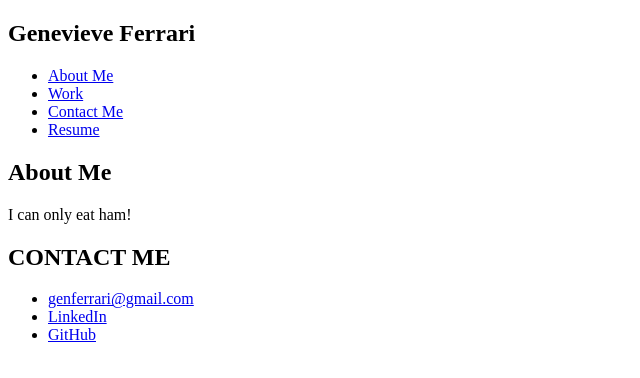
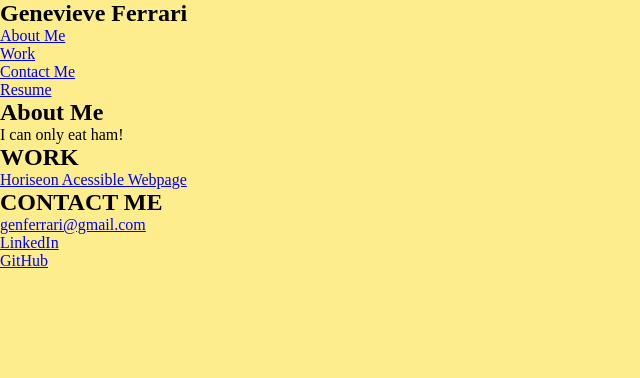
Before and after one commit to gjferrari/GenevieveFerrariPortfolio, a plain HTML site: page index.html in a window 1280 px wide. Shown: the whole page, without its empty margins (0-640 px from the left). Drawn offline with Linux system fonts and the light colour scheme.

Commit message:
added stylesheet to index & background color to style.css

```diff
--- a/assets/style.css
+++ b/assets/style.css
@@ -0,0 +1,9 @@
+* {
+    box-sizing: border-box;
+    padding: 0;
+    margin: 0;
+}
+
+body {
+    background-color: #FEED8D;
+}
--- a/index.html
+++ b/index.html
@@ -2,6 +2,7 @@
 <html lang="en">
 <head>
     <meta charset="UTF-8">
+    <link rel="stylesheet" href="assets/style.css">
     <meta http-equiv="X-UA-Compatible" content="IE=edge">
     <meta name="viewport" content="width=device-width, initial-scale=1.0">
     <title>Genevieve Ferrari's Portfolio</title>
@@ -36,7 +37,18 @@
             </p>
         </section>
 
-        <section id="work" class="work"></section>
+        <section id="work" class="work">
+            <h2>WORK</h2>
+                <section class="realjob">
+                    <a href="https://gjferrari.github.io/Horiseon-Accessibilty-Repo/"> Horiseon Acessible Webpage</a>
+                </section>
+
+
+
+
+                <!--THIS IS WHERE I HAVE TO INSERT MY WEBPAGE NO IDEA HOW TO DO IT-->
+        </section>
+
 
         <section id="contact-me" class="contact-me"></section>
 
```
